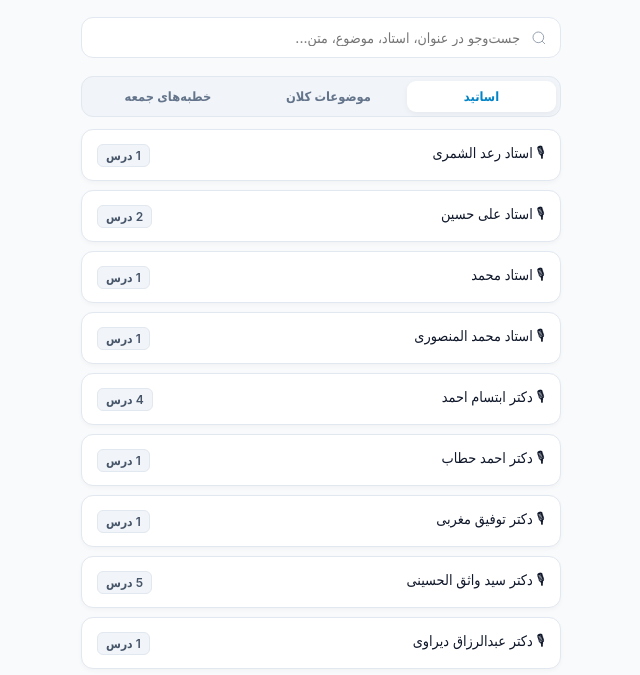
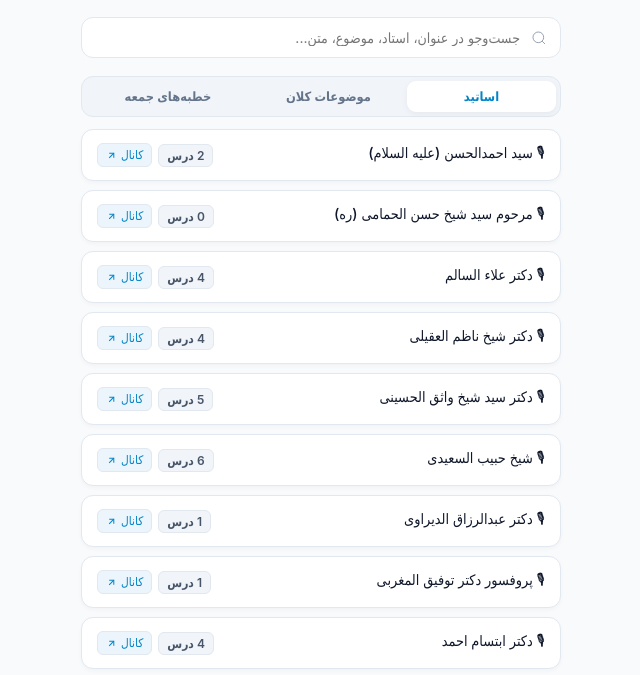
Before and after one commit to conferencetranslator/archive, a plain HTML site: page index.html in a window 1280 px wide. Shown: the part 115-790 px from the top of the page, without its empty margins (319-959 px from the left). Drawn offline with Linux system fonts and the light colour scheme; a small style sheet from the web is missing.

Commit message:
Update index.html

```diff
--- a/index.html
+++ b/index.html
@@ -200,7 +200,7 @@
       fill: none;
     }
 
-    /* سوئیچ ۳ تایی تب‌ها */
+    /* تب‌های سه‌گانه */
     .tabs-wrapper {
       display: grid;
       grid-template-columns: 1fr 1fr 1.1fr;
@@ -249,13 +249,24 @@
       font-size: 0.90rem;
       font-weight: 500;
       cursor: pointer;
-      text-decoration: none;
       box-shadow: 0 2px 4px rgba(0,0,0,0.03);
     }
 
     .btn-item:active {
       transform: scale(0.985);
       background-color: var(--card-hover);
+    }
+
+    .btn-info {
+      display: flex;
+      align-items: center;
+      gap: 8px;
+    }
+
+    .btn-actions-box {
+      display: flex;
+      align-items: center;
+      gap: 6px;
     }
 
     .btn-count {
@@ -268,6 +279,27 @@
       padding: 3px 8px;
       border-radius: 6px;
       border: 1px solid var(--border);
+    }
+
+    .btn-tg-link {
+      display: inline-flex;
+      align-items: center;
+      gap: 4px;
+      font-size: 0.74rem;
+      color: var(--accent);
+      background: var(--accent-soft);
+      padding: 4px 8px;
+      border-radius: 6px;
+      text-decoration: none;
+      border: 1px solid var(--border);
+    }
+
+    .btn-tg-link svg {
+      width: 11px;
+      height: 11px;
+      stroke: currentColor;
+      fill: none;
+      stroke-width: 2.2;
     }
 
     .cards-container {
@@ -454,16 +486,16 @@
       <button class="tab-btn" id="tab-khotbeh" onclick="switchView('khotbeh')">خطبه‌های جمعه</button>
     </div>
 
-    <!-- نمای اساتید -->
+    <!-- ۱. نمای اساتید -->
     <div id="speakers-view" class="category-list"></div>
 
-    <!-- نمای موضوعات کلان -->
+    <!-- ۲. نمای موضوعات کلان -->
     <div id="topics-view" class="category-list hidden"></div>
 
-    <!-- نمای خطبه‌های جمعه -->
+    <!-- ۳. نمای خطبه‌های جمعه -->
     <div id="khotbeh-view" class="cards-container hidden"></div>
 
-    <!-- کارت‌های فیلترشده / نتایج جستجو -->
+    <!-- ۴. کارت‌های فیلترشده / نتایج جستجو -->
     <div id="cards-view" class="cards-container hidden">
       <div id="cards-list"></div>
       <button class="back-btn" onclick="returnToCategories()">
@@ -504,6 +536,21 @@
     let allData = [];
     let currentActiveView = 'speakers';
 
+    // لیست ۱۰ گانه سفارشی اساتید
+    const customProfessors = [
+      { name: "سید احمدالحسن (علیه السلام)", link: "https://t.me/STarjomeh_Archive/259", match: ["سید احمد الحسن", "احمدالحسن"] },
+      { name: "مرحوم سید شیخ حسن الحمامی (ره)", link: "https://t.me/STarjomeh_Archive/179", match: ["حسن الحمامی", "الحمامی"] },
+      { name: "دکتر علاء السالم", link: "https://t.me/STarjomeh_Archive/2", match: ["علاء السالم", "السالم"] },
+      { name: "دکتر شیخ ناظم العقیلی", link: "https://t.me/STarjomeh_Archive/45", match: ["ناظم العقیلی", "العقیلی"] },
+      { name: "دکتر سید شیخ واثق الحسینی", link: "https://t.me/STarjomeh_Archive/53", match: ["واثق الحسینی", "الحسینی"] },
+      { name: "شیخ حبیب السعیدی", link: "https://t.me/STarjomeh_Archive/51", match: ["حبیب سعیدی", "حبیب السعیدی"] },
+      { name: "دکتر عبدالرزاق الدیراوی", link: "https://t.me/STarjomeh_Archive/49", match: ["عبدالرزاق دیراوی", "الدیراوی"] },
+      { name: "پروفسور دکتر توفیق المغربی", link: "https://t.me/STarjomeh_Archive/366", match: ["توفیق مغربی", "المغربی"] },
+      { name: "دکتر ابتسام احمد", link: "https://t.me/STarjomeh_Archive/184", match: ["ابتسام احمد"] },
+      { name: "سایر اساتید", link: "https://t.me/STarjomeh_Archive/185", match: [] }
+    ];
+
+    // ۶ دسته‌بندی موضوعی
     const macroTopicKeys = [
       { key: "ادلۀ دعوت مبارک", match: ["ادلۀ دعوت", "ادله دعوت"] },
       { key: "پاسخ به شبهات", match: ["پاسخ به شبهات"] },
@@ -539,25 +586,40 @@
       return topicStr;
     }
 
+    function matchProfessor(spkName) {
+      if (!spkName) return "سایر اساتید";
+      for (const prof of customProfessors) {
+        if (prof.name === "سایر اساتید") continue;
+        if (prof.match.some(m => spkName.includes(m))) {
+          return prof.name;
+        }
+      }
+      return "سایر اساتید";
+    }
+
     function renderCategories() {
-      // ۱. رندر اساتید (فقط دروس علمی، بدون احتساب خطبه‌ها)
-      const speakerCounts = {};
-      allData.forEach(item => {
-        if (!isKhotbeh(item)) {
-          const spk = item.speaker?.trim() || "نامشخص";
-          speakerCounts[spk] = (speakerCounts[spk] || 0) + 1;
-        }
-      });
-
+      // ۱. رندر فهرست اساتید سفارشی
+      const nonKhotbehItems = allData.filter(item => !isKhotbeh(item));
       const spkContainer = document.getElementById('speakers-view');
       spkContainer.innerHTML = '';
-      Object.keys(speakerCounts).sort().forEach(spk => {
+
+      customProfessors.forEach(prof => {
+        const count = nonKhotbehItems.filter(item => matchProfessor(item.speaker) === prof.name).length;
+
         const btn = document.createElement('div');
         btn.className = 'btn-item';
-        btn.onclick = () => showFilteredCards('speaker', spk);
+        btn.onclick = () => showFilteredCards('professor', prof.name);
         btn.innerHTML = `
-          <span>🎙 ${spk}</span>
-          <span class="btn-count">${speakerCounts[spk]} درس</span>
+          <div class="btn-info">
+            <span>🎙 ${prof.name}</span>
+          </div>
+          <div class="btn-actions-box">
+            <span class="btn-count">${count} درس</span>
+            <a href="${prof.link}" target="_blank" class="btn-tg-link" onclick="event.stopPropagation()">
+              <span>کانال</span>
+              <svg viewBox="0 0 24 24"><line x1="7" y1="17" x2="17" y2="7"></line><polyline points="7 7 17 7 17 17"></polyline></svg>
+            </a>
+          </div>
         `;
         spkContainer.appendChild(btn);
       });
@@ -583,7 +645,9 @@
           btn.className = 'btn-item';
           btn.onclick = () => showFilteredCards('topic', top);
           btn.innerHTML = `
-            <span>📂 ${top}</span>
+            <div class="btn-info">
+              <span>📂 ${top}</span>
+            </div>
             <span class="btn-count">${topicCounts[top]} جلسه</span>
           `;
           topContainer.appendChild(btn);
@@ -612,7 +676,7 @@
 
     function showFilteredCards(type, value) {
       const filtered = allData.filter(item => {
-        if (type === 'speaker') return item.speaker?.trim() === value && !isKhotbeh(item);
+        if (type === 'professor') return matchProfessor(item.speaker) === value && !isKhotbeh(item);
         if (type === 'topic') return normalizeTopic(item.macro_topic) === value;
         return true;
       });
@@ -679,7 +743,7 @@
 
         const ytBtn = item.youtube_link && item.youtube_link.trim().length > 0
           ? `<a href="${item.youtube_link}" target="_blank" class="action-btn yt">
-               <svg viewBox="0 0 24 24"><path d="M23.498 6.186a3.016 3.016 0 0 0-2.122-2.136C19.505 3.545 12 3.545 12 3.545s-7.505 0-9.377.505A3.017 3.017 0 0 0 .502 6.186C0 8.07 0 12 0 12s0 3.93.502 5.814a3.016 3.016 0 0 0 2.122 2.136c1.871.505 9.376.505 9.376.505s7.505 0 9.377-.505a3.015 3.015 0 0 0 2.122-2.136C24 15.93 24 12 24 12s0-3.93-.502-5.814zM9.545 15.568V8.432L15.818 12l-6.273 3.568z"/></svg>
+               <svg viewBox="0 0 24 24"><path d="M23.498 6.186a3.016 3.016 0 0 0-2.122-2.136C19.505 3.545 12 3.545s-7.505 0-9.377.505A3.017 3.017 0 0 0 .502 6.186C0 8.07 0 12 0 12s0 3.93.502 5.814a3.016 3.016 0 0 0 2.122 2.136c1.871.505 9.376.505 9.376.505s7.505 0 9.377-.505a3.015 3.015 0 0 0 2.122-2.136C24 15.93 24 12 24 12s0-3.93-.502-5.814zM9.545 15.568V8.432L15.818 12l-6.273 3.568z"/></svg>
                ویدیوی اصلی (عربی)
              </a>`
           : '';
```
